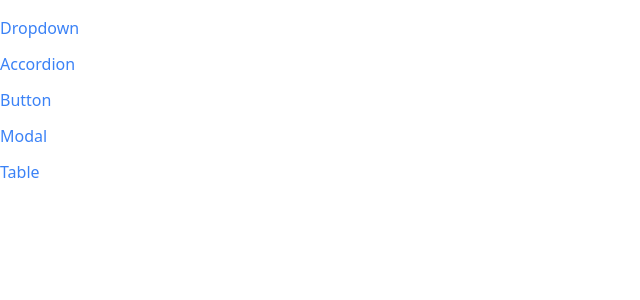
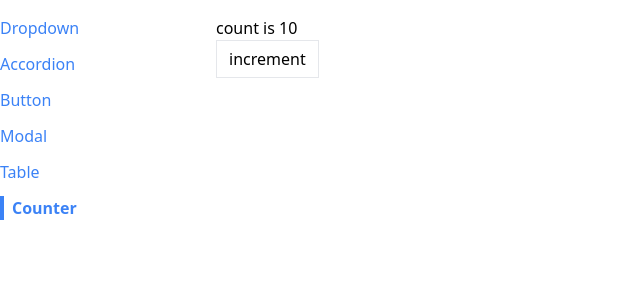
Before and after one commit to JMD1986/comps, a React (Create React App) app: page /counter in a window 1280 px wide. Shown: the top 300 px of the page, without its empty margins (0-640 px from the left). Built offline with nearby package versions, Linux system fonts and the light colour scheme.

Commit message:
adding counterpage to route and sidebar

```diff
--- a/src/App.js
+++ b/src/App.js
@@ -7,6 +7,7 @@
 import DropDownPage from "./pages/DropDownPage";
 import ModalPage from "./pages/ModalPage";
 import TablePage from "./pages/TablePage";
+import CounterPage from "./pages/CounterPage";
 
 function App() {
   return (
@@ -28,6 +29,9 @@
         <Route path="/table">
           <TablePage />
         </Route>
+        <Route path="/counter">
+          <CounterPage initialCount={10} />
+        </Route>
       </div>
     </div>
   );
--- a/src/components/Sidebar.js
+++ b/src/components/Sidebar.js
@@ -7,6 +7,7 @@
     { label: "Button", path: "/button" },
     { label: "Modal", path: "/modal" },
     { label: "Table", path: "/table" },
+    { label: "Counter", path: "/counter" },
   ];
   const renderedLinks = links.map((link) => {
     return (
--- a/src/pages/CounterPage.js
+++ b/src/pages/CounterPage.js
@@ -0,0 +1,19 @@
+import { useState, useEffect } from "react";
+import Button from "../components/Button";
+
+function CounterPage({ initialCount }) {
+  const [count, setCount] = useState(initialCount);
+  useEffect(() => {
+    console.log(count);
+  }, [count]);
+  const handleClick = () => {
+    setCount(count + 1);
+  };
+  return (
+    <div>
+      count is {count}
+      <Button onClick={handleClick}>increment</Button>
+    </div>
+  );
+}
+export default CounterPage;
```
